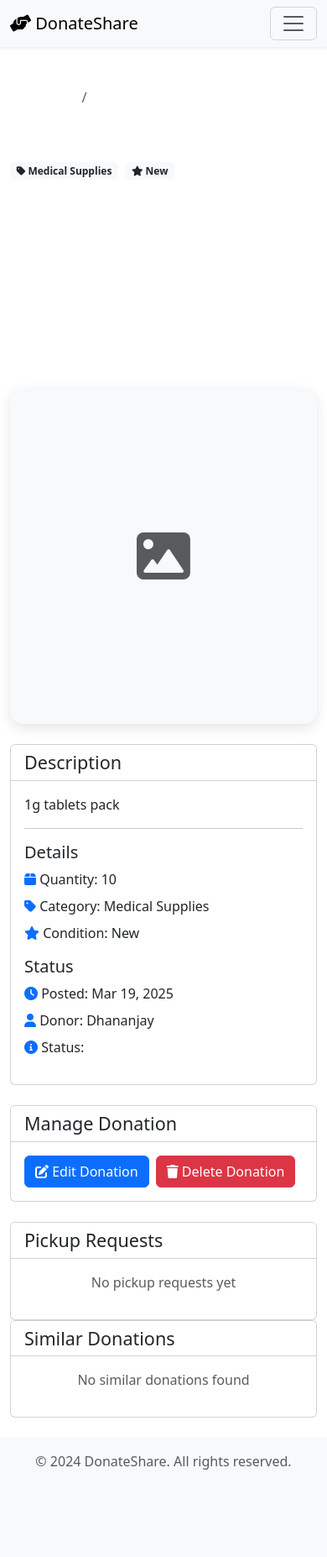
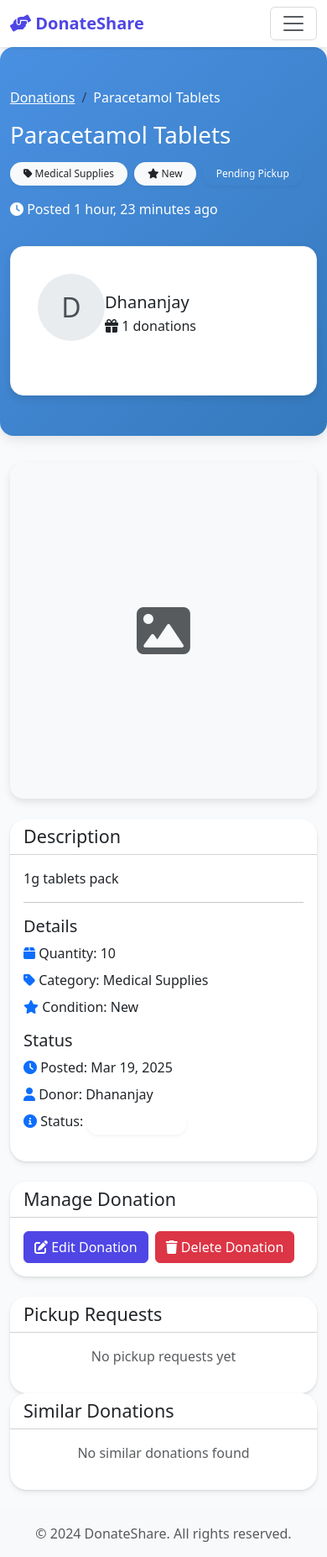
Before and after one commit to DhananjayAgarwal01/miniprojectsem4, a Django app: page /donations/2/ in a window 390 px wide. Shown: the whole page at 84% size. Before the commit the page ends 1750 px from the top, so only its background shows below. Run offline with Django 5.2, Linux system fonts and the light colour scheme; a user stored in the database is signed in; data comes from the database, SQL or seed files in the repository; both versions use the stored data as it was after the commit.

Commit message:
feat(views): add profile edit functionality and enhance donation list view
- Implement profile edit view to allow users to update their email, phone, location, and preferences
- Add conditions to donation list view for better filtering and display
- Update CSS styles for improved UI consistency and responsiveness

```diff
--- a/chat/views/donation_views.py
+++ b/chat/views/donation_views.py
@@ -36,9 +36,13 @@ def donation_list(request):
     page = request.GET.get('page')
     donations = paginator.get_page(page)
 
+    # Get condition choices from model
+    conditions = Donation._meta.get_field('condition').choices
+
     return render(request, 'chat/donation_list.html', {
         'donations': donations,
         'categories': categories,
+        'conditions': conditions,
         'selected_category': category,
         'selected_condition': condition,
         'search_query': query,
--- a/static/css/style.css
+++ b/static/css/style.css
@@ -1,9 +1,112 @@
+:root {
+    --primary-color: #4f46e5;
+    --primary-dark: #4338ca;
+    --primary-light: #818cf8;
+    --secondary-color: #10b981;
+    --secondary-dark: #059669;
+    --secondary-light: #34d399;
+    --background-light: #f8fafc;
+    --background-dark: #1e293b;
+    --text-primary: #1e293b;
+    --text-secondary: #64748b;
+    --text-light: #f8fafc;
+    --border-color: #e2e8f0;
+    --shadow-sm: 0 1px 2px rgba(0, 0, 0, 0.05);
+    --shadow-md: 0 4px 6px -1px rgba(0, 0, 0, 0.1);
+    --shadow-lg: 0 10px 15px -3px rgba(0, 0, 0, 0.1);
+}
+
+body {
+    color: var(--text-primary);
+    background-color: var(--background-light);
+}
+
+.navbar {
+    background-color: white !important;
+    box-shadow: var(--shadow-sm);
+}
+
+.navbar-brand {
+    color: var(--primary-color) !important;
+    font-weight: 600;
+}
+
+.nav-link {
+    color: var(--text-secondary) !important;
+    transition: color 0.2s ease;
+}
+
+.nav-link:hover, .nav-link.active {
+    color: var(--primary-color) !important;
+}
+
+.btn-primary {
+    background-color: var(--primary-color);
+    border-color: var(--primary-color);
+}
+
+.btn-primary:hover {
+    background-color: var(--primary-dark);
+    border-color: var(--primary-dark);
+}
+
+.btn-secondary {
+    background-color: var(--secondary-color);
+    border-color: var(--secondary-color);
+}
+
+.btn-secondary:hover {
+    background-color: var(--secondary-dark);
+    border-color: var(--secondary-dark);
+}
+
+.card {
+    border: none;
+    border-radius: 1.25rem;
+    background: white;
+    box-shadow: 0 4px 6px rgba(0, 0, 0, 0.05), 0 1px 3px rgba(0, 0, 0, 0.1);
+    transition: all 0.3s cubic-bezier(0.4, 0, 0.2, 1);
+    overflow: hidden;
+}
+
+.card:hover {
+    transform: translateY(-4px);
+    box-shadow: 0 10px 20px rgba(0, 0, 0, 0.08), 0 4px 8px rgba(0, 0, 0, 0.12);
+}
+
+.donation-header {
+    background: linear-gradient(135deg, var(--primary-color), var(--secondary-color));
+    color: var(--text-light);
+    padding: 3rem 0;
+    margin-bottom: 2rem;
+    border-radius: 1rem;
+    box-shadow: var(--shadow-lg);
+}
+
+.donation-image {
+    width: 100%;
+    height: 400px;
+    object-fit: cover;
+    border-radius: 1rem;
+    box-shadow: var(--shadow-md);
+}
+
+.donor-card {
+    background: rgba(255, 255, 255, 0.95);
+    backdrop-filter: blur(12px);
+    border-radius: 1.25rem;
+    padding: 1.75rem;
+    box-shadow: 0 8px 16px rgba(0, 0, 0, 0.1);
+    border: 1px solid rgba(255, 255, 255, 0.2);
+}
+
 .chat-messages {
     height: 400px;
     overflow-y: auto;
     padding: 1rem;
-    background-color: #f8f9fa;
-    border-radius: 0.5rem;
+    background-color: var(--background-light);
+    border-radius: 1rem;
+    border: 1px solid var(--border-color);
 }
 
 .chat-message {
@@ -13,17 +116,18 @@
 
 .chat-message.sent {
     margin-left: auto;
-    background-color: #007bff;
-    color: white;
+    background-color: var(--primary-color);
+    color: var(--text-light);
     padding: 0.75rem;
     border-radius: 1rem 1rem 0 1rem;
 }
 
 .chat-message.received {
     margin-right: auto;
-    background-color: #e9ecef;
+    background-color: var(--background-light);
     padding: 0.75rem;
     border-radius: 1rem 1rem 1rem 0;
+    border: 1px solid var(--border-color);
 }
 
 .chat-message.sent .text-muted {
@@ -34,3 +138,26 @@
     margin: 0;
     word-break: break-word;
 }
+
+.badge {
+    padding: 0.5rem 1rem;
+    border-radius: 2rem;
+    font-weight: 500;
+    transition: all 0.2s ease;
+    box-shadow: 0 2px 4px rgba(0, 0, 0, 0.05);
+}
+
+.badge:hover {
+    transform: translateY(-1px);
+    box-shadow: 0 4px 6px rgba(0, 0, 0, 0.1);
+}
+
+.badge-primary {
+    background-color: var(--primary-light);
+    color: var(--primary-dark);
+}
+
+.badge-secondary {
+    background-color: var(--secondary-light);
+    color: var(--secondary-dark);
+}
--- a/templates/chat/donation_detail.html
+++ b/templates/chat/donation_detail.html
@@ -6,18 +6,23 @@
 {% block extra_css %}
 <style>
     .donation-header {
-        background: linear-gradient(45deg, var(--primary-color), var(--secondary-color));
-        color: white;
+        background: linear-gradient(135deg, #4a90e2, #357abd);
+        color: #ffffff;
         padding: 3rem 0;
         margin-bottom: 2rem;
-        border-radius: 15px;
+        border-radius: 1rem;
+        box-shadow: 0 4px 15px rgba(0, 0, 0, 0.1);
     }
     .donation-image {
         width: 100%;
         height: 400px;
         object-fit: cover;
-        border-radius: 15px;
-        box-shadow: 0 5px 15px rgba(0,0,0,0.2);
+        border-radius: 1rem;
+        box-shadow: 0 4px 10px rgba(0, 0, 0, 0.1);
+        transition: transform 0.3s ease;
+    }
+    .donation-image:hover {
+        transform: scale(1.02);
     }
     .donation-placeholder {
         width: 100%;
@@ -26,48 +31,80 @@
         display: flex;
         align-items: center;
         justify-content: center;
-        border-radius: 15px;
-        box-shadow: 0 5px 15px rgba(0,0,0,0.1);
+        border-radius: 1rem;
+        box-shadow: 0 4px 10px rgba(0, 0, 0, 0.1);
     }
     .donor-card {
-        background: rgba(255, 255, 255, 0.1);
-        padding: 1.5rem;
-        border-radius: 10px;
-        backdrop-filter: blur(10px);
+        background: #ffffff;
+        padding: 2rem;
+        border-radius: 1rem;
+        box-shadow: 0 4px 10px rgba(0, 0, 0, 0.1);
+        border: 1px solid #e9ecef;
+        margin-top: 2rem;
+        color: #212529;
     }
     .donor-avatar {
-        width: 64px;
-        height: 64px;
+        width: 80px;
+        height: 80px;
         border-radius: 50%;
-        background-color: white;
-        color: var(--primary-color);
+        background-color: #e9ecef;
+        color: #495057;
         display: flex;
         align-items: center;
         justify-content: center;
         font-size: 2rem;
-        margin-right: 1rem;
+        margin-bottom: 1rem;
     }
-    .request-card {
+    .donation-details {
+        background: #ffffff;
+        padding: 2rem;
+        border-radius: 1rem;
+        box-shadow: 0 4px 10px rgba(0, 0, 0, 0.1);
+        margin-top: 2rem;
+    }
+    .donation-status {
+        display: inline-block;
+        padding: 0.5rem 1rem;
+        border-radius: 2rem;
+        font-weight: 600;
+        margin-bottom: 1rem;
+    }
+    .donation-status.available {
+        background-color: #28a745;
+        color: #ffffff;
+    }
+    .donation-status.pending {
+        background-color: #ffc107;
+        color: #000000;
+    }
+    .donation-status.completed {
+        background-color: #6c757d;
+        color: #ffffff;
+    }
+    .donation-meta {
+        color: #6c757d;
+        font-size: 0.9rem;
+        margin-bottom: 1rem;
+    }
+    .donation-meta i {
+        margin-right: 0.5rem;
+    }
+    .donation-description {
+        color: #212529;
+        line-height: 1.6;
+        margin-bottom: 2rem;
+    }
+    .btn-contact {
+        background: #4a90e2;
+        color: #ffffff;
+        padding: 0.75rem 1.5rem;
+        border-radius: 2rem;
+        border: none;
         transition: all 0.3s ease;
     }
-    .request-card:hover {
-        transform: translateY(-5px);
-        box-shadow: 0 5px 15px rgba(0,0,0,0.1);
-    }
-    .chat-message {
-        max-width: 75%;
-        margin-bottom: 1rem;
-        padding: 1rem;
-        border-radius: 15px;
-    }
-    .chat-message.sent {
-        margin-left: auto;
-        background-color: var(--primary-color);
-        color: white;
-    }
-    .chat-message.received {
-        margin-right: auto;
-        background-color: #f8f9fa;
+    .btn-contact:hover {
+        background: #357abd;
+        transform: translateY(-2px);
     }
 </style>
 {% endblock %}
```
Also changed, not shown: chat/views/auth_views.py (+30 -1 lines), templates/chat/profile_edit.html (added, +134 -0 lines), db.sqlite3.
